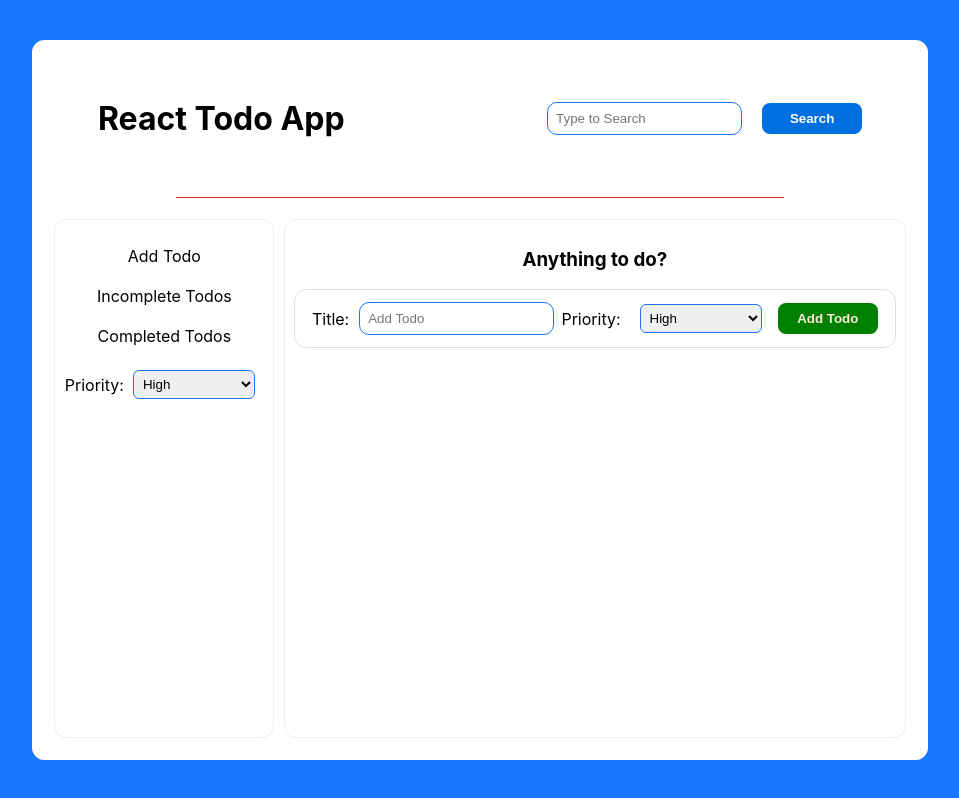
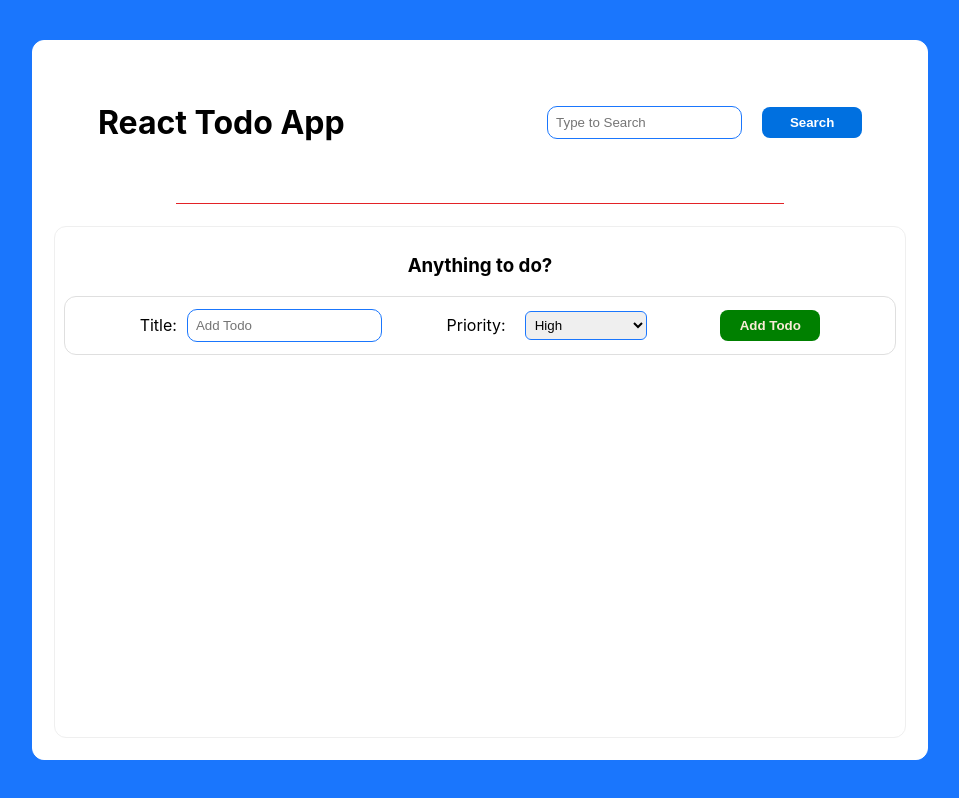
Before and after one commit to SandeSydney/todo-react, a React (Create React App) app: page / in a window 1280 px wide. Shown: the whole page, without its empty margins (160-1119 px from the left). Built offline with nearby package versions, Linux system fonts and the light colour scheme.

Commit message:
Commented out leftNav Div

```diff
--- a/src/Components/Body/Body.jsx
+++ b/src/Components/Body/Body.jsx
@@ -17,7 +17,7 @@ export default function Body() {
                     </div>
                     <hr />
                     <div className='contentSection'>
-                        <div className='leftNav'>
+                        {/* <div className='leftNav'>
                             <a>Add Todo</a>
                             <a>Incomplete Todos</a>
                             <a>Completed Todos</a>
@@ -29,7 +29,7 @@ export default function Body() {
                                     <option value="low">Low</option>
                                 </select>
                             </div>
-                        </div>
+                        </div> */}
                         <div className='contentDisplay'>
                             <TodoList />
                         </div>
```
